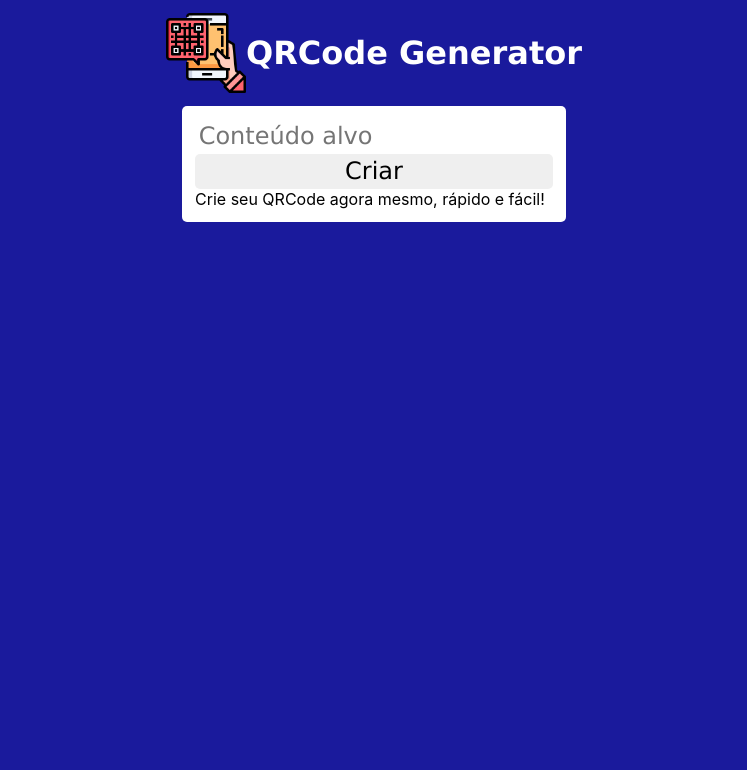
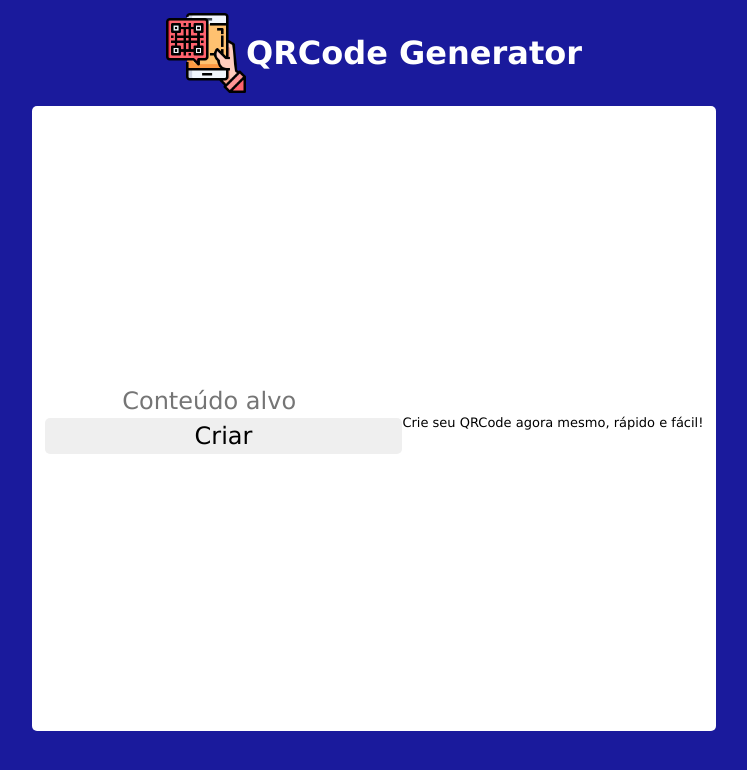
Before and after one commit to matheustkaczyk/qrcode-generator, a React (Vite) app: page / in a window 1280 px wide. Shown: the top 770 px of the page, without its empty margins (266-1013 px from the left). Built offline with nearby package versions, Linux system fonts and the light colour scheme.

Commit message:
feat: alterando display flex do main, adicionando texto indicando como baixar o ar

```diff
--- a/src/App.scss
+++ b/src/App.scss
@@ -25,17 +25,24 @@ header {
 }
 
 main {
+  display: flex;
+  align-items: center;
+  justify-content: center;
   background-color: white;
+  width: auto;
+  height: 75vh;
   padding: 1%;
   border-radius: 5px;
 
   input {
-    width: 100%;
+    width: 90%;
     padding: 1%;
     border-radius: 5px;
     border: none;
     font-size: 1.5rem;
     font-family:'Lucida Sans', 'Lucida Sans Regular', 'Lucida Grande', 'Lucida Sans Unicode', Geneva, Verdana, sans-serif;
+    background-color: #FFFFFF;
+    text-align: center;
   }
 
   button {
@@ -46,4 +53,21 @@ main {
     font-size: 1.5rem;
     font-family:'Lucida Sans', 'Lucida Sans Regular', 'Lucida Grande', 'Lucida Sans Unicode', Geneva, Verdana, sans-serif;
   }
+
+  .result {
+    display: flex;
+    flex-direction: column;
+    align-items: center;
+    justify-content: center;
+    font-size: 1.5rem;
+    font-family:'Lucida Sans', 'Lucida Sans Regular', 'Lucida Grande', 'Lucida Sans Unicode', Geneva, Verdana, sans-serif;
+
+    p {
+      text-align: center;
+      font-weight: 500;
+      font-family: 'Lucida Sans', 'Lucida Sans Regular', 'Lucida Grande', 'Lucida Sans Unicode', Geneva, Verdana, sans-serif;
+      margin-top: 3%;
+      font-size: small;
+    }
+  }
 }
--- a/src/App.tsx
+++ b/src/App.tsx
@@ -20,7 +20,9 @@ function App() {
         setUrl(url);
       });
 
-      QrCode.toCanvas(input, function (err, canvas) {
+      QrCode.toCanvas(input, {
+        width: 400
+      }, function (err, canvas) {
         if (err) console.log(err);
 
         if (document.querySelector('.qrcode')) {
@@ -45,7 +47,7 @@ function App() {
         </div>
         <div className='result'>
           <a className='canvas-wrapper' href={url} download="QrCode" />
-          { url === '' && <p>Crie seu QRCode agora mesmo, rápido e fácil!</p> }
+          { url === '' ? <p>Crie seu QRCode agora mesmo, rápido e fácil!</p> : <p>Baixe seu QRCode clicando na imagem acima</p> }
         </div>
       </main>
     </div>
```
